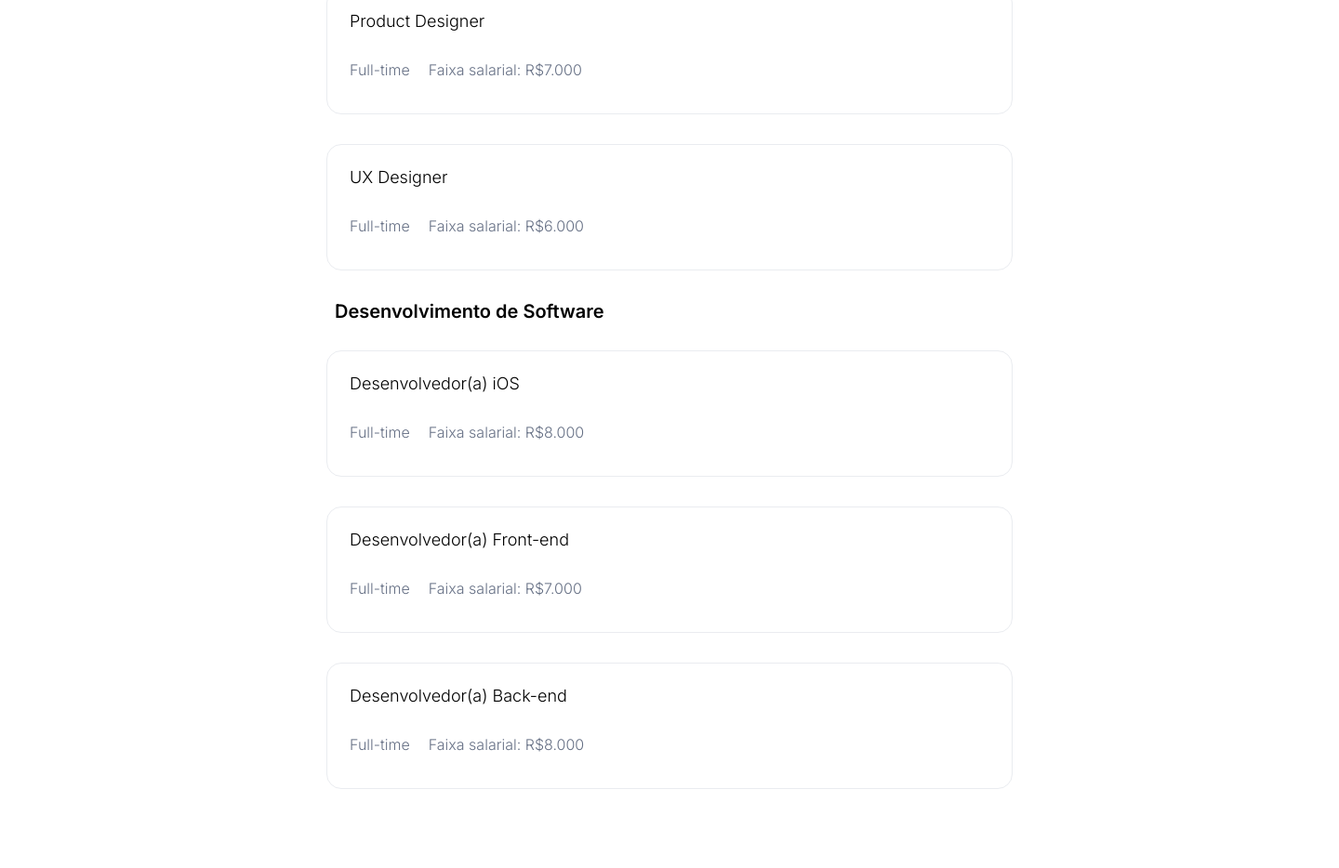
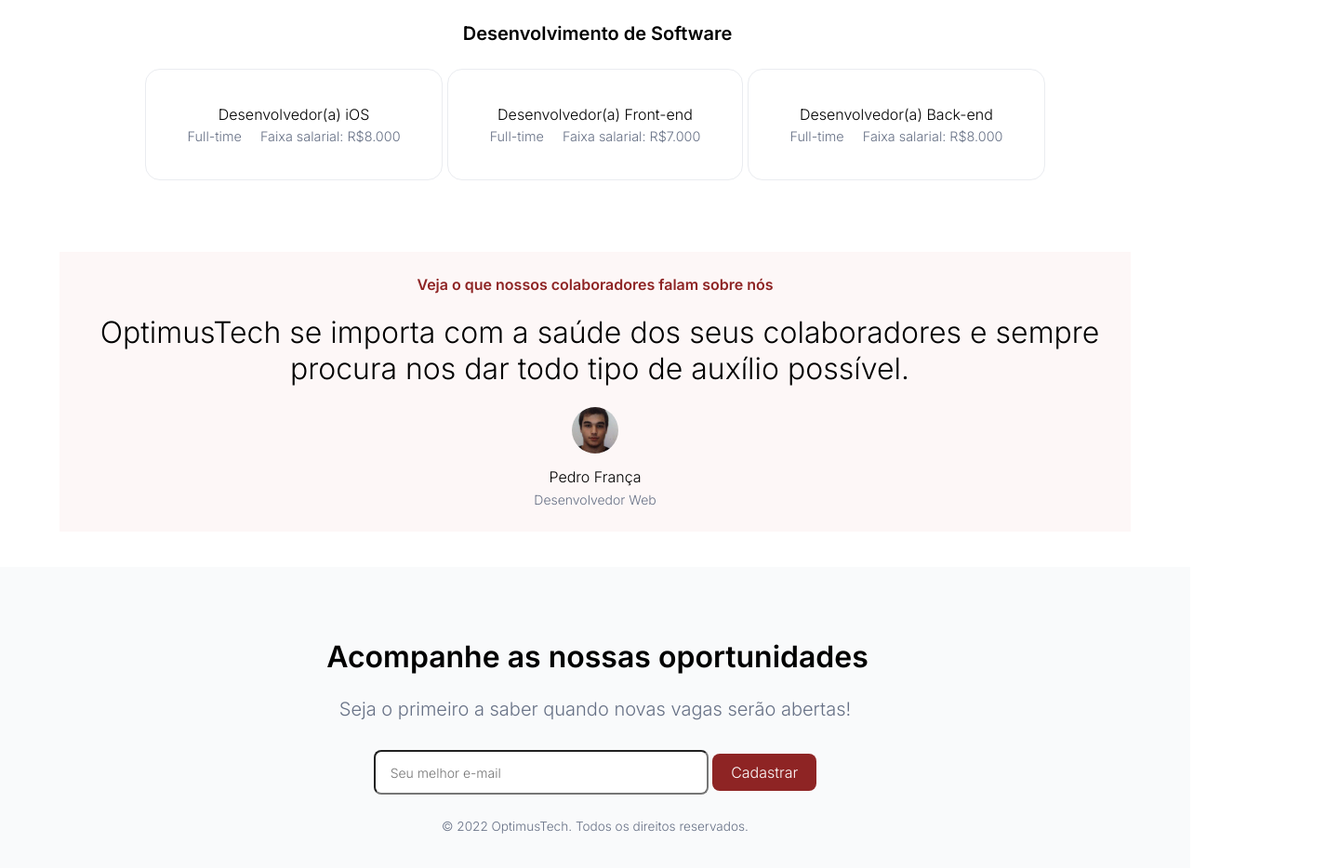
Before and after one commit to pedrohrfranca/exercicio_html-css_7daysofcode, a plain HTML site: page index.html in a window 1280 px wide. Shown: the part 1526-2460 px from the top of the page at 93% size, 1440 px wide, since content can reach past the window. Drawn offline with Linux system fonts and the light colour scheme.

Commit message:
second-commit

```diff
--- a/depoimentos.css
+++ b/depoimentos.css
@@ -4,52 +4,51 @@
     --font-default: 'Inter', sans-serif;
 }
 
-
 .depoimentos-conteiner {
-    display: inline-block;
+    display: block;
     text-align: center;
-    width: 1216px;
-    height: 404px;
     background-color: #C3191908;
-    margin: 60px;
-    padding: 42px;
-    gap: 32px;
+    width: 90%;
+    max-width: 1216px;
+    margin: 3% auto;
+    padding: 2%;
+    gap: 2%;
 }
 
 .depoimentos-indicacoes {
-    width: 1088px;
-    height: 20px;
+    width: 100%;
+    height: auto;
     color: var(--main-color);
-    font-size: 14px;
+    font-size: 1rem;
     font-weight: 600;
-    margin-top: 32px;
+    margin-top: 2%;
 }
 
 .depoimentos-conteiner h1 {
-    width: 1088px;
-    height: 88px;
-    font-size: 36px;
+    width: 100%;
+    height: auto;
+    font-size: 2rem;
     font-weight: 500;
-    margin-top: 32px;
+    margin-top: 2%;
 }
 
 .depoimentos-conteiner img {
     width: 50px;
     height: 50px;
-    margin-top: 32px;
+    margin-top: 2%;
     border-radius: 50%;
     object-fit: cover;
 }
 
 .depoimentos-nome {
-    font-size: 16px;
+    font-size: 1rem;
     font-weight: 500;
-    margin-top: 12px;
+    margin-top: 1%;
 }
 
 .depoimentos-conteiner p {
-    font-size: 14px;
+    font-size: 0.875rem; /* Use rem para tamanho de fonte responsivo */
     font-weight: 400;
     color: var(--text-color);
-    margin-top: 5px;
+    margin-top: 0.5%; /* Espaçamento superior reduzido */
 }
--- a/footer.css
+++ b/footer.css
@@ -7,23 +7,24 @@
 
 .footer {
     width: 100%;
-    height: 430px;
+    height: auto; /* Alterado para altura automática */
     background-color: var(--back-ground-color);
-    display: inline-block;
+    display: block; /* Alterado para display block para que o conteúdo se ajuste à largura da tela */
     text-align: center;
-    padding: 96px 0px 96px 0px;
+    padding: 4% 0; /* Use porcentagem para o preenchimento superior/inferior */
 }
 
 .footer h1 {
-    font-size: 36px;
+    font-size: 2rem; /* Use rem para tamanho de fonte responsivo */
     font-weight: 600;
+    margin-top: 2%; /* Espaçamento superior reduzido */
 }
 
 .footer h2 {
-    font-size: 20px;
+    font-size: 1.25rem; /* Use rem para tamanho de fonte responsivo */
     font-weight: 400;
     color: var(--text-color);
-    margin-top: 32px;
+    margin-top: 2%; /* Espaçamento superior reduzido */
 }
 
 .footer-cadastro {
@@ -37,6 +38,7 @@
     height: 48px;
     border-radius: 8px;
     padding: 12px 14px 12px 16px;
+    font-size: 14px;
 }
 
 button[type="submit"] {
@@ -48,3 +50,10 @@
     border-radius: 8px;
     cursor: pointer;
 }
+
+.footer h3 {
+    font-size: 0.85rem; /* Use rem para tamanho de fonte responsivo */
+    font-weight: 400;
+    color: var(--text-color);
+    margin-top: 2%; /* Espaçamento superior reduzido */
+}
--- a/hero.css
+++ b/hero.css
@@ -5,14 +5,16 @@
 }
 
 .hero {
-    width: 1440px;
-    height: fixed 407px;
-    padding: 96px 0px 96px 0px;
-    gap: 24px;
-    display: inline-block;
+    max-width: 100%; /* Limita a largura máxima a 100% do contêiner pai */
+    height: auto; /* Redimensiona automaticamente a altura de acordo com a largura */
+    padding: 5% 0; /* Use unidades percentuais para o preenchimento superior/inferior */
+    gap: 2%; /* Use unidades percentuais para a lacuna entre os elementos */
+    display: flex;
+    flex-direction: column;
     text-align: center;
     font-family: var(--font-default);
 }
+
 
 .hero-sobre-nos {
     size: 16px;
--- a/index.html
+++ b/index.html
@@ -171,6 +171,8 @@
                     <input type="email" id="email" name="email" required placeholder="Seu melhor e-mail">
                     <button type="submit">Cadastrar</button>
                 </form>
+            </div>
+            <h3>© 2022 OptimusTech. Todos os direitos reservados.</h3>
         </footer>
 </body>
 </html>
--- a/vagas.css
+++ b/vagas.css
@@ -6,30 +6,32 @@
 }
 
 .vagas {
-    width: 1440px;
-    height: 407px;
-    padding: 96px 0px 96px 0px;
-    gap: 24px;
-    display: inline-block;
+    max-width: 100%;
+    height: auto;
+    padding: 5% 0;
+    gap: 2%;
     text-align: center;
     font-family: var(--font-default);
 }
 
 .vagas-abertas {
-    size: 14px;
-    color: var(--main-color);
+    font-size: 1,8rem;
     font-weight: 500;
     background-color: #8E24240D;
-    border-radius: 8px;
-    width: 300px;
-    height: 50px;
+    color: var(--main-color);
+    border-radius: 16px;
+    width: 90%;
+    max-width: 300px;
+    height: auto;
+    margin: 1% auto;
+    padding: 4px 12px 4px 12px;
 }
 
 .vagas-main {
-    font-size: 36px;
+    font-size: 2rem;
     font-weight: 600;
-    margin: 32px 0px 32px 0px;
-    gap: 12px;
+    margin: 1% 0;
+    gap: 0.5%;
 }
 
 .vagas-conteiner {
@@ -40,64 +42,57 @@
 
 .vagas p {
     color: var(--text-color);
-    width: 792px;
-    height: 83px;
-    text-align: center;
-    font-size: 20px;
+    max-width: 90%;
+    font-size: 1rem;
     font-weight: 400;
-    margin: 0;
+    margin-bottom: 50px;
 }
 
 .reuniao img {
-    width: 1216px;
-    height: 400px;
-    margin-bottom: 80px;
+    max-width: 100%;
+    height: auto;
+    margin-bottom: 4%;
 }
 
 .descricao-vagas {
-    width: 1440px;
-    height: 1000px;
-    display: inline-block;
-    align-items: center;
+    max-width: 100%;
+    height: auto;
     text-align: center;
 }
 
 .descricao-vagas h1 {
-    font-size: 20px;
+    font-size: 1.25rem;
     font-weight: 600;
     color: black;
-    margin-bottom: 30px;
-    display: flex;
-    margin-left: 360px;
+    margin-bottom: 2%;
+    text-align: center;
 }
 
 .vaga-conteiner {
-    width: 738px;
-    height: 136px;
+    max-width: 90%;
+    height: auto;
     border: solid 1px var(--border-color);
     border-radius: 16px;
     display: inline-block;
     align-items: center;
-    padding: 24px 24px 28px 24px;
-    margin-bottom: 32px;
+    padding: 3% 3.5%;
+    margin-bottom: 3%;
 }
 
 .titulo-vaga {
-    font-size: 18px;
+    font-size: 1rem;
     font-weight: 500;
-    display: flex;
     text-align: left;
 }
 
 .informacoes {
-    font-size: 16px;
+    font-size: 0.9rem;
     font-weight: 500;
     color: var(--text-color);
-    margin-top: 32px;
-    display: flex;
+    margin-top: 2%;
     text-align: left;
 }
 
 .espaço-entre {
-    margin-left: 20px;
+    margin-left: 1rem;
 }
```
